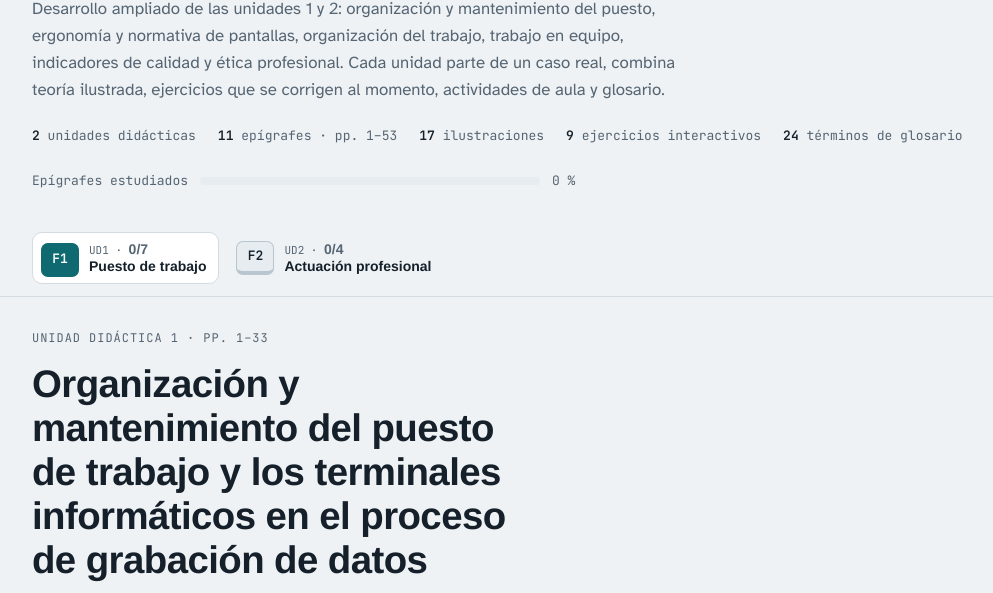
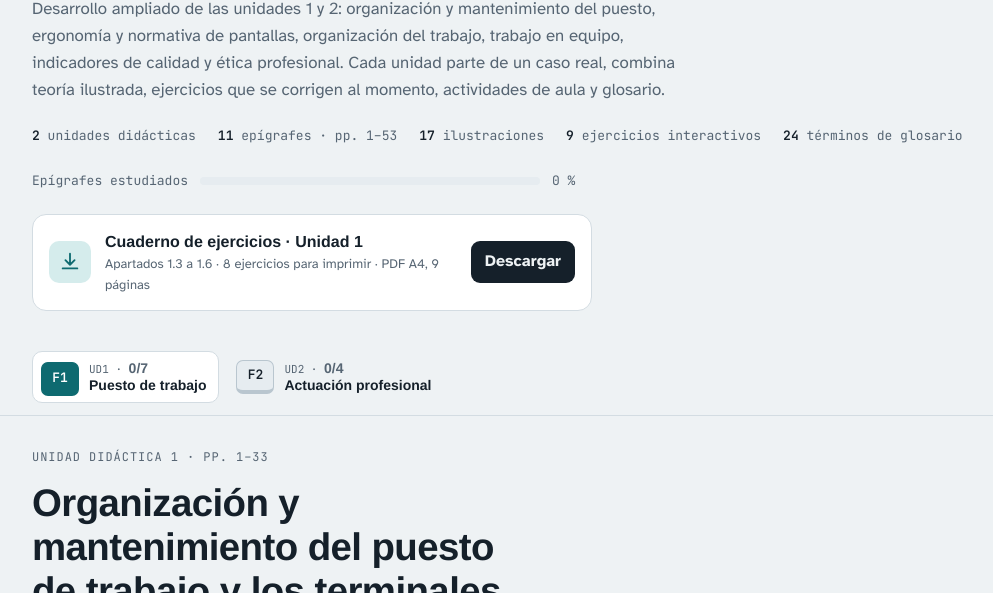
Before and after one commit to PabloLR85/temario-grabacion-datos, a plain HTML site: page index.html in a window 1280 px wide. Shown: the part 153-746 px from the top of the page, without its empty margins (134-1127 px from the left). Drawn offline with Linux system fonts and the light colour scheme; a web font is replaced by a local one.

Commit message:
Add files via upload

```diff
--- a/index.html
+++ b/index.html
@@ -50,6 +50,14 @@ header.top{padding-block:40px 28px}
 .facts{display:flex;flex-wrap:wrap;gap:8px 22px;margin-top:22px;font-family:var(--mono);font-size:13px}
 .facts span b{color:var(--ink);font-weight:600}
 .facts span{color:var(--muted)}
+.dl{margin-top:22px;display:flex;align-items:center;gap:14px;max-width:560px;padding:14px 16px;border:1px solid var(--line);border-radius:14px;background:var(--surface);color:var(--ink);text-decoration:none}
+.dl:hover{border-color:var(--accent)}
+.dl-ic{flex:none;width:42px;height:42px;border-radius:10px;background:var(--accent-soft);color:var(--accent);display:flex;align-items:center;justify-content:center}
+.dl-t{display:flex;flex-direction:column;min-width:0;flex:1}
+.dl-t b{font-family:var(--display)}
+.dl-t small{color:var(--muted);font-size:13px}
+.dl-b{flex:none;font-weight:700;padding:8px 14px;border-radius:9px;background:var(--ink);color:var(--bg)}
+@media (max-width:480px){.dl-b{display:none}}
 .progress-global{margin-top:24px;display:flex;align-items:center;gap:12px;font-family:var(--mono);font-size:13px;color:var(--muted)}
 .bar{flex:1;max-width:340px;height:8px;background:var(--key);border-radius:4px;overflow:hidden}
 .bar i{display:block;height:100%;background:var(--accent);width:0;transition:width .3s}
@@ -271,6 +279,11 @@ img{max-width:100%}[hidden]{display:none!important}
     <span><b>24</b> términos de glosario</span>
   </div>
   <div class="progress-global"><span>Epígrafes estudiados</span><div class="bar"><i id="gbar"></i></div><span id="gtxt">0 %</span></div>
+  <a class="dl" href="ejercicios/cuaderno-ejercicios-ud1.pdf" download>
+    <span class="dl-ic" aria-hidden="true"><svg viewBox="0 0 24 24" width="22" height="22"><path d="M12 3v12m0 0l-5-5m5 5l5-5M4 19h16" fill="none" stroke="currentColor" stroke-width="2" stroke-linecap="round" stroke-linejoin="round"/></svg></span>
+    <span class="dl-t"><b>Cuaderno de ejercicios · Unidad 1</b><small>Apartados 1.3 a 1.6 · 8 ejercicios para imprimir · PDF A4, 9 páginas</small></span>
+    <span class="dl-b">Descargar</span>
+  </a>
 </header>
 
 <nav class="units" aria-label="Unidades didácticas"><div class="wrap" id="unit-nav"></div></nav>
```
Also changed, not shown: 1 other file.
